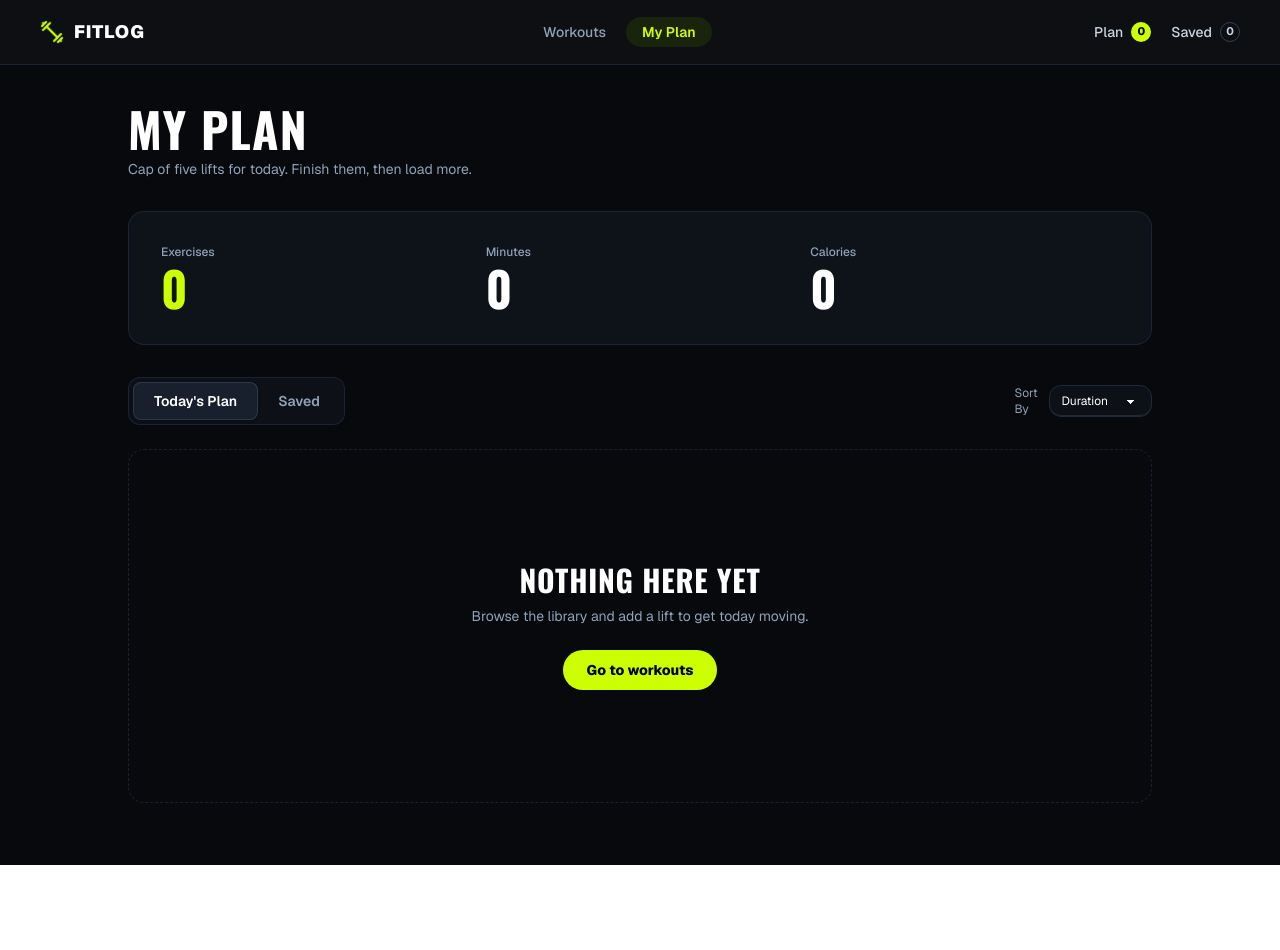
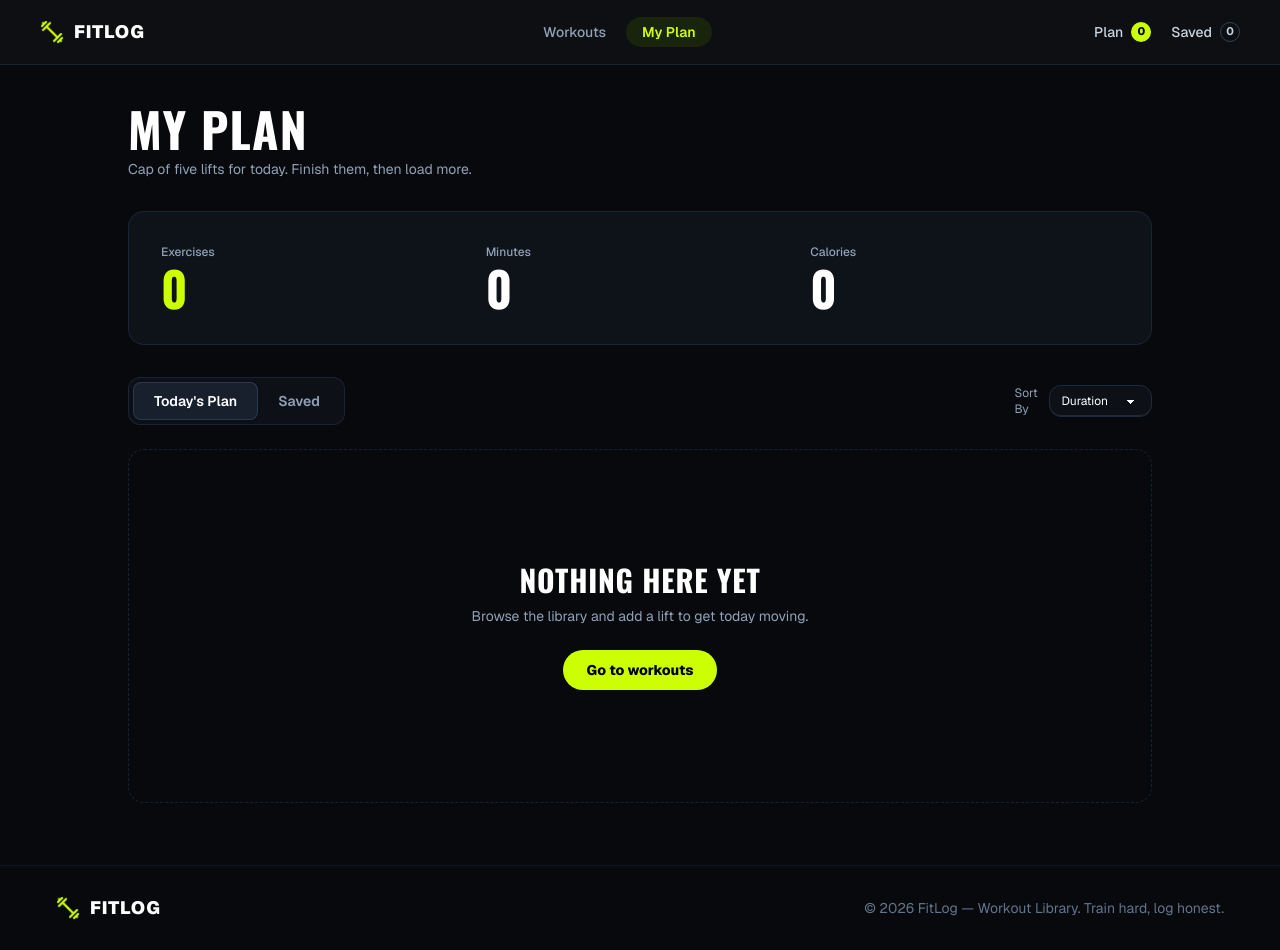
Before and after one commit to limon-hasan/nextjs-assignment-project-programming-hero-fitness, a Next.js app: page /my-plan in a window 1280 px wide. Before the commit the page ends 865 px from the top, so only its background shows below. Built offline with nearby package versions, Linux system fonts and the light colour scheme.

Commit message:
completed the requiremnent no 7 and 8 as well

```diff
--- a/src/app/layout.tsx
+++ b/src/app/layout.tsx
@@ -5,6 +5,7 @@
 import Navbar from "@/components/shared/Navbar";
 import WorkoutProvider from "@/context/WorkoutContext";
 import "react-toastify/dist/ReactToastify.css";
+import Footer from "@/components/shared/Footer";
 
 const geistSans = Geist({
   variable: "--font-geist-sans",
@@ -39,6 +40,7 @@
         <WorkoutProvider>
           <Navbar />
           <main className="flex-1">{children}</main>
+          <Footer />
           <ToastContainer />
         </WorkoutProvider>
       </body>
--- a/src/app/my-plan/page.tsx
+++ b/src/app/my-plan/page.tsx
@@ -9,7 +9,7 @@
 import { toast } from "react-toastify";
 
 const MyPlanPage = () => {
-  const { todaysPlan, setTodaysPlan, savedLater, setSavedLater } =
+  const { todaysPlan, setTodaysPlan, savedLater, setSavedLater, loading } =
     useContext(WorkoutContext);
   const [sortBy, setSortBy] = useState<"duration" | "calories" | "rating">(
     "duration",
@@ -61,6 +61,16 @@
     }
     toast.success(`${name} completed! Great job! 🎉`);
   };
+
+  if (loading) {
+    return (
+      <div className="min-h-screen bg-[#08090c] text-white flex items-center justify-center">
+        <p className="font-oswald text-xl tracking-wider text-slate-400 animate-pulse">
+          Loading workouts...
+        </p>
+      </div>
+    );
+  }
 
   return (
     <div className="min-h-screen bg-[#08090c] text-white py-10 px-4 md:px-12 flex flex-col justify-between">
--- a/src/app/workouts/[workoutId]/page.tsx
+++ b/src/app/workouts/[workoutId]/page.tsx
@@ -1,7 +1,6 @@
 import { IWorkout } from "@/types/workoutTypes";
 import Image from "next/image";
-import { FiCalendar, FiBookmark } from "react-icons/fi";
-import { FaDumbbell } from "react-icons/fa";
+// import { FaDumbbell } from "react-icons/fa";
 import TodaysPlan from "@/components/workout-details/TodaysPlan";
 import SavedLater from "@/components/workout-details/SavedLater";
 
--- /dev/null
+++ b/src/components/shared/Footer.tsx
@@ -0,0 +1,30 @@
+import Image from "next/image";
+import Link from "next/link";
+import logoImg from "@/assets/logo.png";
+
+const Footer = () => {
+  return (
+    <footer className="w-full bg-[#08090c] border-t border-slate-900/80 py-7 px-6 md:px-14 mt-auto">
+      <div className="w-full max-w-7xl mx-auto flex flex-col sm:flex-row items-center justify-between gap-4">
+        <Link href="/" className="flex items-center gap-2.5">
+          <Image
+            src={logoImg}
+            alt="FitLog Logo"
+            width={26}
+            height={26}
+            className="w-6 h-6 object-contain"
+          />
+          <span className="text-lg font-black tracking-wider text-white uppercase">
+            FITLOG
+          </span>
+        </Link>
+
+        <p className="text-slate-500 text-xs md:text-sm font-normal">
+          © 2026 FitLog — Workout Library. Train hard, log honest.
+        </p>
+      </div>
+    </footer>
+  );
+};
+
+export default Footer;
```
